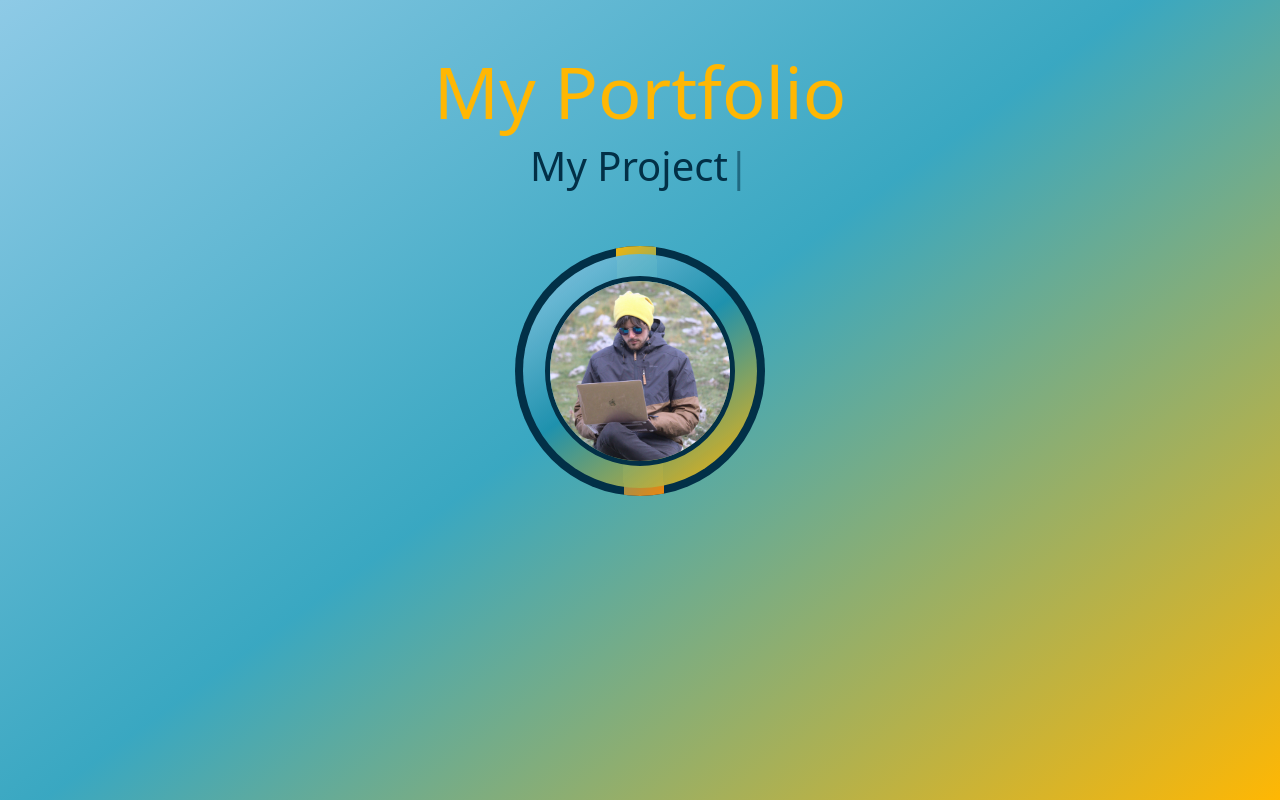
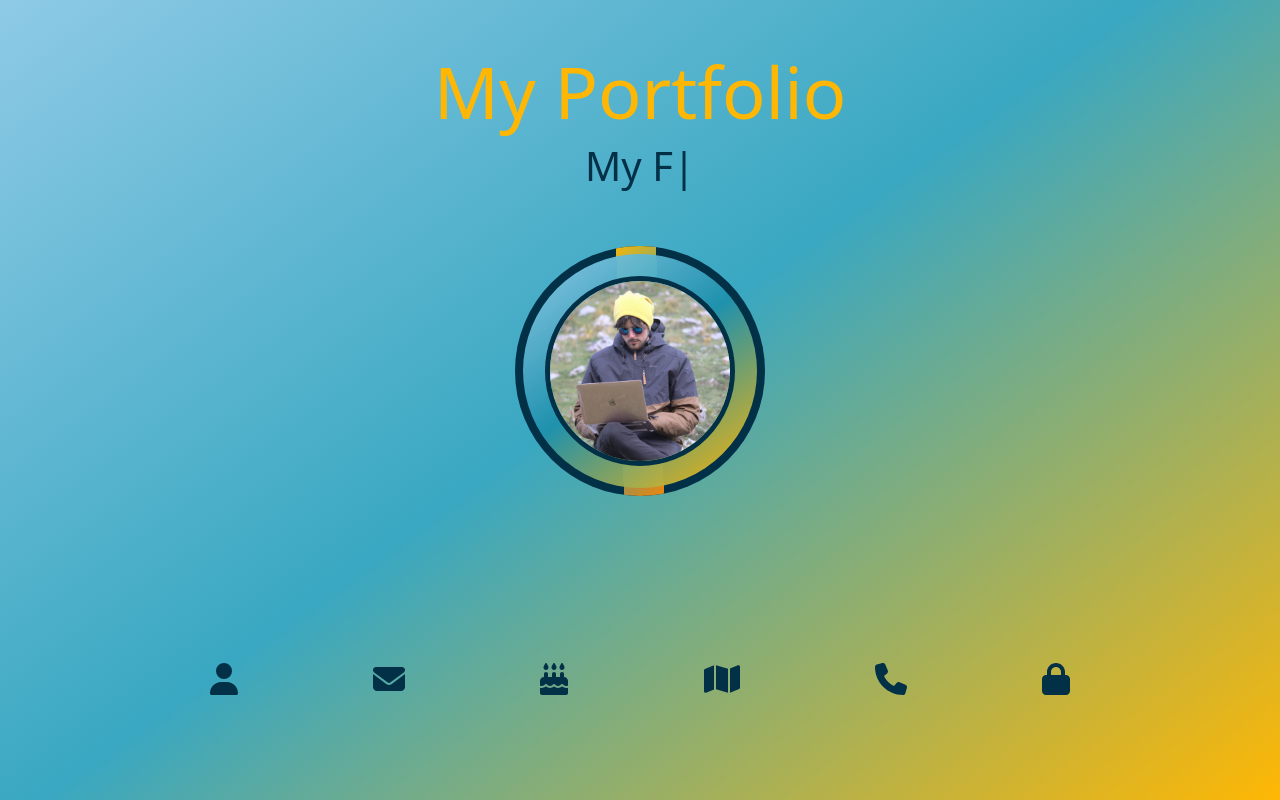
Before and after one commit to GiovanniCristian/portfolio-fuoricitta-giovanni, a React (Create React App) app: page / in a window 1280 px wide. Built offline with nearby package versions, Linux system fonts and the light colour scheme.

Commit message:
aggiunta sezione icone

```diff
--- a/package.json
+++ b/package.json
@@ -3,6 +3,10 @@
   "version": "0.1.0",
   "private": true,
   "dependencies": {
+    "@fortawesome/fontawesome-svg-core": "^6.1.2",
+    "@fortawesome/free-regular-svg-icons": "^6.1.2",
+    "@fortawesome/free-solid-svg-icons": "^6.1.2",
+    "@fortawesome/react-fontawesome": "^0.2.0",
     "@testing-library/jest-dom": "^5.16.5",
     "@testing-library/react": "^13.3.0",
     "@testing-library/user-event": "^13.5.0",
--- a/src/App.css
+++ b/src/App.css
@@ -33,7 +33,7 @@ body {
     background: linear-gradient(144deg, rgba(142, 202, 230, 1) 0%, rgba(34, 157, 186, 0.8953956582633054) 48%, rgba(255, 183, 3, 1) 100%);
 }
 
-/* HEADER */
+/* ////////// HEADER ////////// */
 
 .typed-text {
     color: var(--darkblue);
@@ -102,3 +102,26 @@ body {
     transition: 0.5s;
     pointer-events: none;
 }
+
+/* ////////// SECTION ICONS ////////// */
+
+.icon-section {
+    margin-top: 160px;
+}
+
+.icon-list {
+    display: flex;
+    justify-content: space-evenly;
+}
+
+.icons {
+    color: var(--darkblue);
+    padding: 7px;
+    transition: 0.6s;
+}
+
+.icons:hover {
+    border-bottom: 2px solid var(--darkblue);
+    color: rgb(255, 240, 240);
+    transform: scale(1.25);
+}
--- a/src/components/Header.js
+++ b/src/components/Header.js
@@ -9,7 +9,7 @@ const Header = () => {
         <h1 className="display-2 mb-2 font-weight-bold text-yellow">My Portfolio</h1>
         <Typed
             className="typed-text display-6"
-            strings={["My Project", "My Goal", "My Attitude", "My Passion"]}
+            strings={["This is my Project", "My Goal", "My Attitude", "My Future" , "Hope You Like It!"]}
             typeSpeed={40}
             backSpeed={60}
             loop
--- a/src/components/Section.js
+++ b/src/components/Section.js
@@ -1,11 +1,23 @@
 import React from 'react'
+import {FontAwesomeIcon} from "@fortawesome/react-fontawesome"
+import {faUser} from "@fortawesome/free-solid-svg-icons"
+import {faEnvelope} from "@fortawesome/free-solid-svg-icons"
+import {faCakeCandles} from "@fortawesome/free-solid-svg-icons"
+import {faMap} from "@fortawesome/free-solid-svg-icons"
+import {faPhone} from "@fortawesome/free-solid-svg-icons"
+import {faLock} from "@fortawesome/free-solid-svg-icons"
 
 const Section = () => {
   return (
     <div className="container icon-section">
       <div className="row">
-        <div className="icons">
-
+        <div className="icon-list">
+            <FontAwesomeIcon className="icons fa-2x" icon={faUser} />
+            <FontAwesomeIcon className="icons fa-2x" icon={faEnvelope} />
+            <FontAwesomeIcon className="icons fa-2x" icon={faCakeCandles} />
+            <FontAwesomeIcon className="icons fa-2x" icon={faMap} />
+            <FontAwesomeIcon className="icons fa-2x" icon={faPhone} />
+            <FontAwesomeIcon className="icons fa-2x" icon={faLock} />
         </div>
       </div>
     </div>
```
Also changed, not shown: 1 other file (tests, documents, lock files or other folders).
